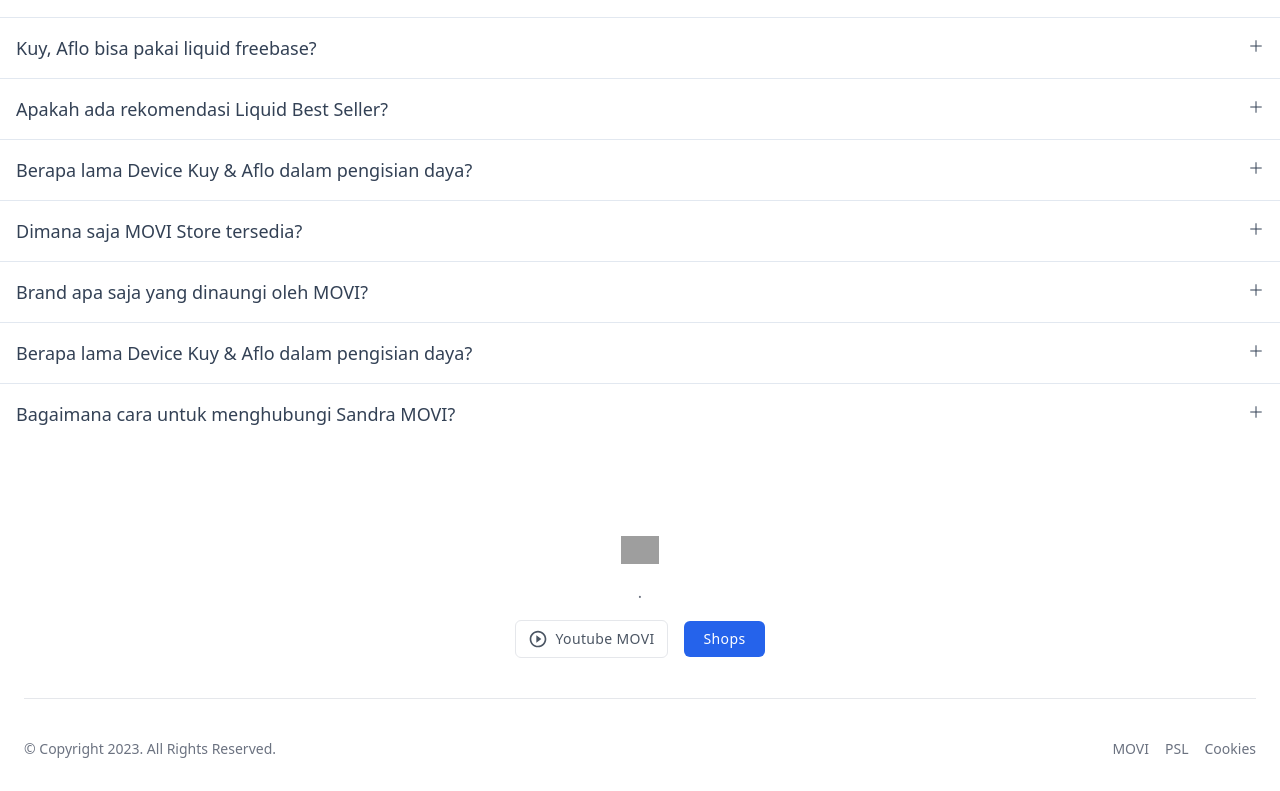
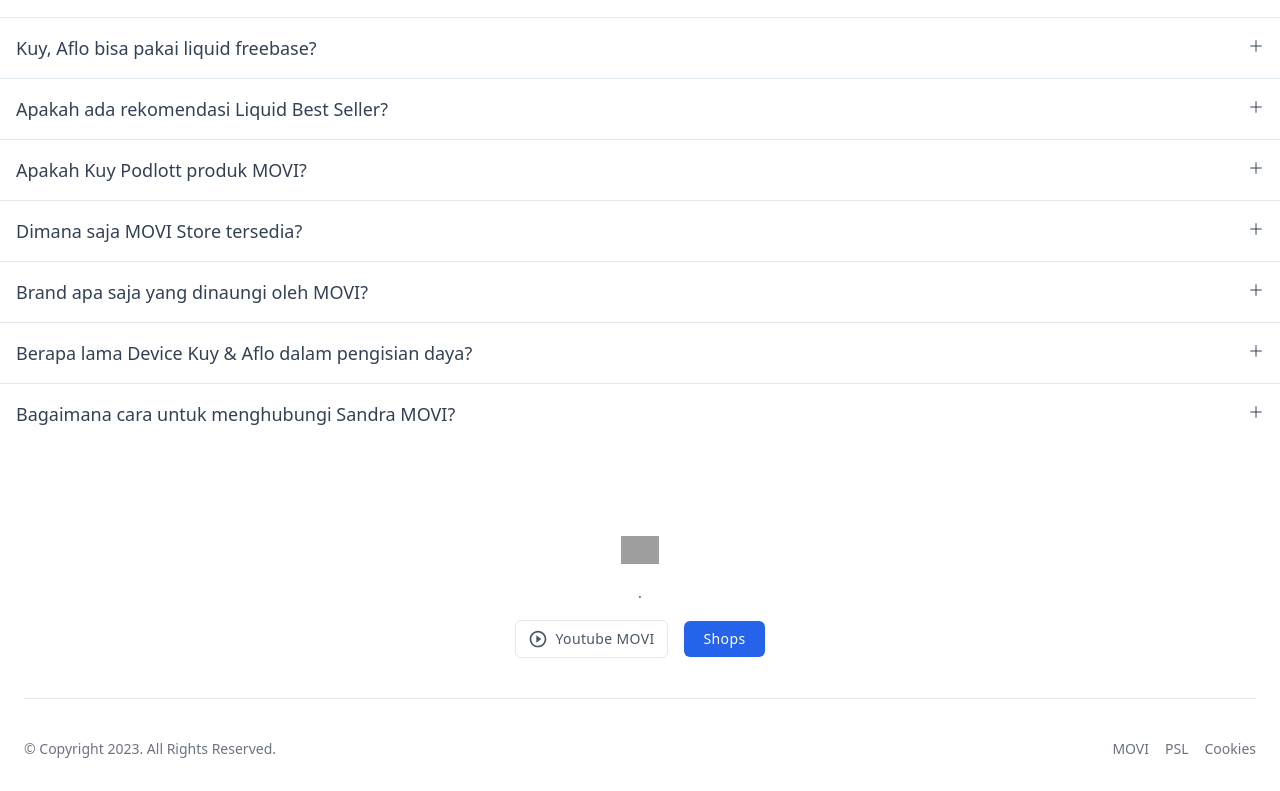
Before and after one commit to wpr-25/faq, a Next.js app: page / in a window 1280 px wide. Shown: the part 1123-1914 px from the top of the page. Built offline with nearby package versions, Linux system fonts and the light colour scheme; grey boxes are pictures that could not be loaded.

Commit message:
first commit

```diff
--- a/src/app/page.js
+++ b/src/app/page.js
@@ -492,7 +492,7 @@
               </details>
               <details className="p-4 group">
                 <summary className="relative cursor-pointer list-none pr-8 font-medium text-slate-700 transition-colors duration-300 focus-visible:outline-none group-hover:text-slate-900  [&::-webkit-details-marker]:hidden text-lg">
-                  Berapa lama Device Kuy & Aflo dalam pengisian daya?
+                  Apakah Kuy Podlott produk MOVI?
                   <svg
                     xmlns="http://www.w3.org/2000/svg"
                     className="absolute right-0 w-4 h-4 transition duration-300 top-1 shrink-0 stroke-slate-700 group-open:rotate-45"
@@ -514,8 +514,10 @@
                   </svg>
                 </summary>
                 <p className="mt-4 text-black font-bold text-justify">
-                  Dalam pengisian daya device Aflo & Kuy dengan micro usb akan memakan waktu 30 menit sampai dengan 1 jam,
-                  <br />Usb type C bisa 30 menit sampai dengan 45 menit
+                  Ya, Kuy Podlott merupakan produk hasil dari sebuah kolaborasi,
+                  <br/>dimana <Link href="https://movi.id" className="hover:text-green-500">MOVI</Link>, <Link href="https://vapezoo.com/" className="hover:text-green-500">Vapezoo</Link>, dan <Link href="https://slank.com/" className="hover:text-green-500">SLANK</Link>.
+                  <br/>Notes:
+                  <br/>Kuy Podlott merupakan Kuy V3 atau Saik yang sudah dimodifikasi.
                 </p>
               </details>
               <details className="p-4 group">
```
